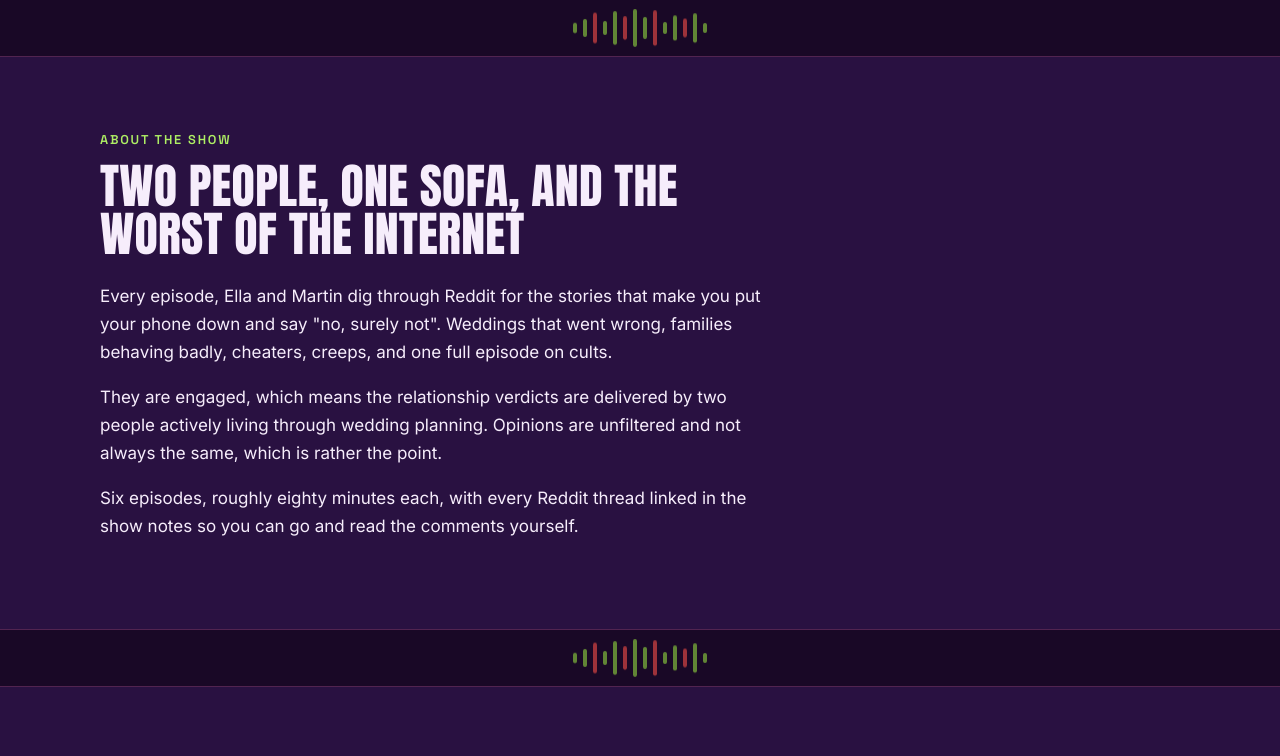
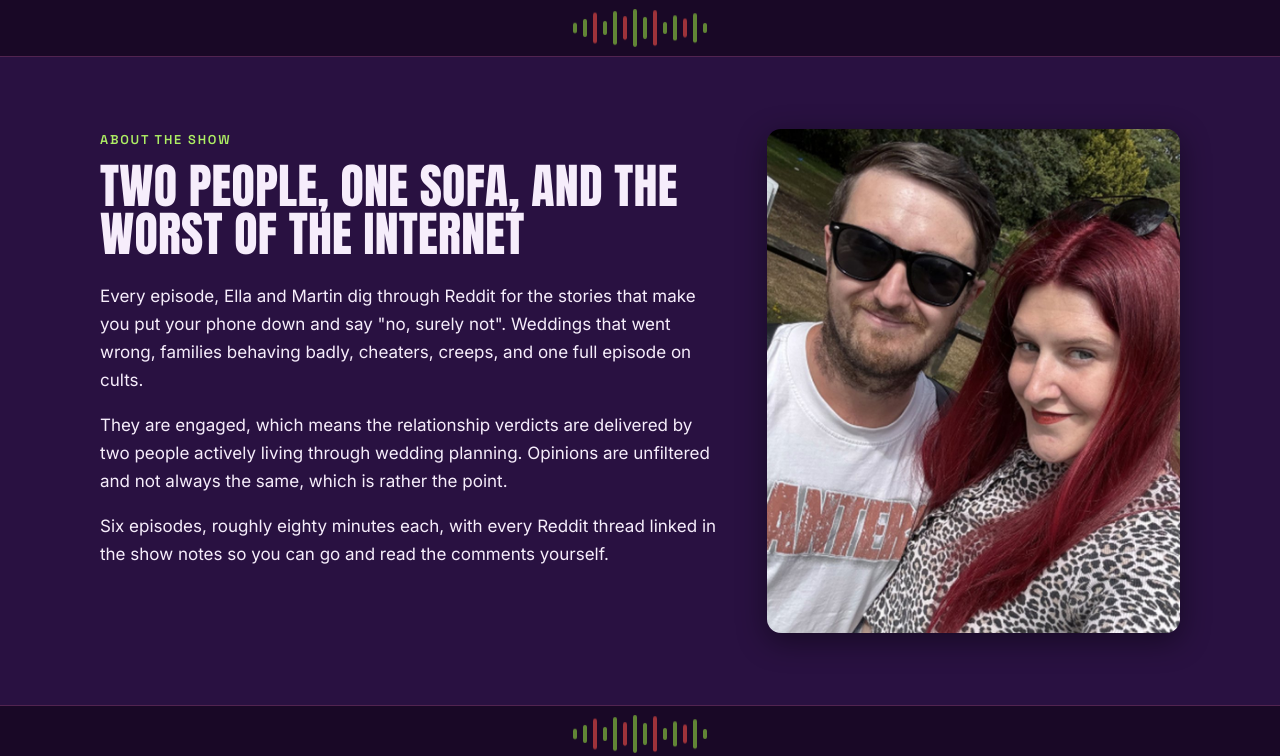
Before and after one commit to wedlockedinpodcast/wedlocked-in, a plain HTML site: page index.html in a window 1280 px wide. Shown: the part 4320-5076 px from the top of the page. Drawn offline with Linux system fonts and the light colour scheme.

Commit message:
Host image added

```diff
--- a/index.html
+++ b/index.html
@@ -355,10 +355,8 @@
          Photo slot is ready below when you have one of the two of you. -->
     <section class="section about-band" id="about">
       <div class="section-inner">
-        <!-- Single column while there is no host photo. When you have one,
-             save it as images/host.jpg, remove the "about-grid-textonly"
-             class here, and uncomment the photo block below the text. -->
-        <div class="about-grid about-grid-textonly">
+        <!-- Photo added 14 August 2026 -->
+        <div class="about-grid">
           <div class="about-text">
             <p class="eyebrow reveal">About the show</p>
             <h2 class="reveal">Two people, one sofa, and the worst of the internet</h2>
@@ -366,11 +364,9 @@
             <p class="reveal">They are engaged, which means the relationship verdicts are delivered by two people actively living through wedding planning. Opinions are unfiltered and not always the same, which is rather the point.</p>
             <p class="reveal">Six episodes, roughly eighty minutes each, with every Reddit thread linked in the show notes so you can go and read the comments yourself.</p>
           </div>
-          <!--
           <div class="about-photo reveal">
             <img src="images/host.jpg" alt="Ella Samuel and Martin Pearson, hosts of Wedlocked In" width="900" height="1100">
           </div>
-          -->
         </div>
       </div>
     </section>
```
Also changed, not shown: images/host.jpg (added).
